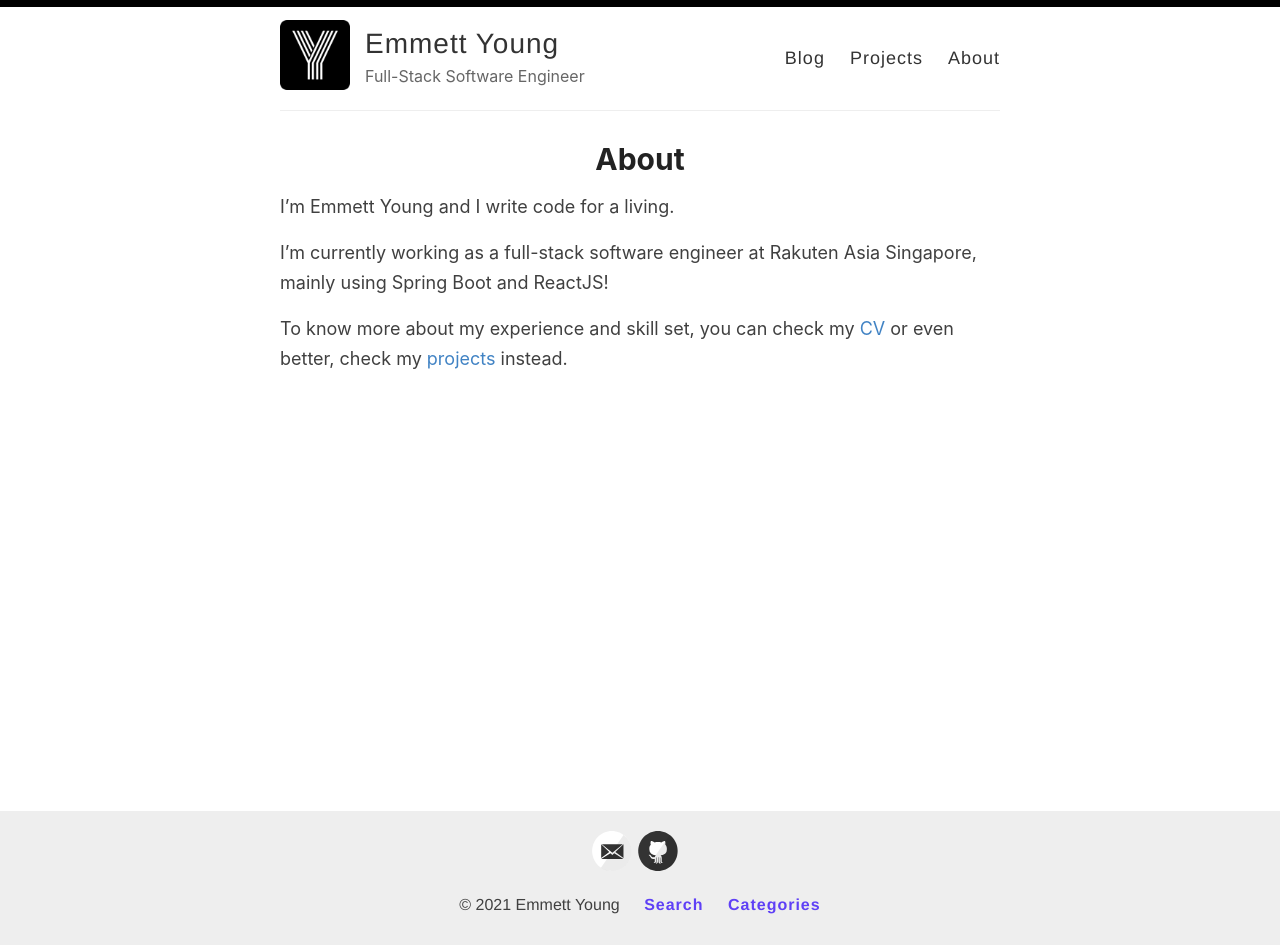
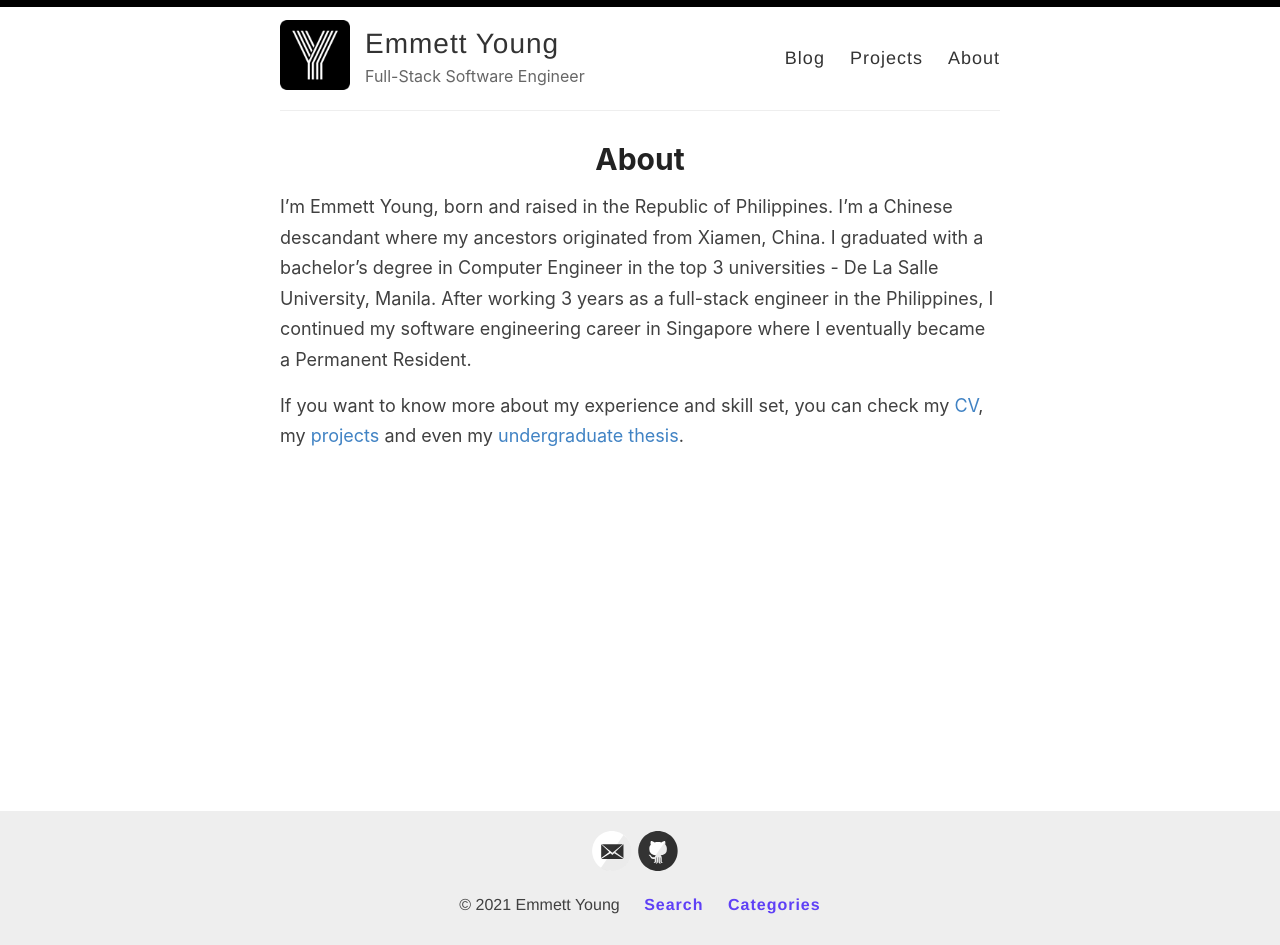
Before and after one commit to mettyoung/mettyoung.github.io, a Jekyll site: the page built from _pages/about.md, in a window 1280 px wide. Built offline with Jekyll 4.4.1, drawn with Linux system fonts in a browser that asks for light colours.

Commit message:
Updated about page

```diff
--- a/_pages/about.md
+++ b/_pages/about.md
@@ -4,8 +4,6 @@ title: About
 permalink: /about/
 ---
 
-I'm Emmett Young and I write code for a living.
+I'm Emmett Young, born and raised in the Republic of Philippines. I'm a Chinese descandant where my ancestors originated from Xiamen, China. I graduated with a bachelor's degree in Computer Engineer in the top 3 universities - De La Salle University, Manila. After working 3 years as a full-stack engineer in the Philippines, I continued my software engineering career in Singapore where I eventually became a Permanent Resident.
 
-I'm currently working as a full-stack software engineer at Rakuten Asia Singapore, mainly using Spring Boot and ReactJS!
-
-To know more about my experience and skill set, you can check my [CV](https://github.com/mettyoung/my-resume/blob/master/dist/Young_CV.pdf) or even better, check my [projects](/projects) instead.
+If you want to know more about my experience and skill set, you can check my [CV](https://github.com/mettyoung/my-resume/blob/master/dist/Young_CV.pdf), my [projects](/projects) and even my [undergraduate thesis](https://github.com/mettyoung/visual-simultaneous-localization-and-mapping-co-operating-UAVs).
```
